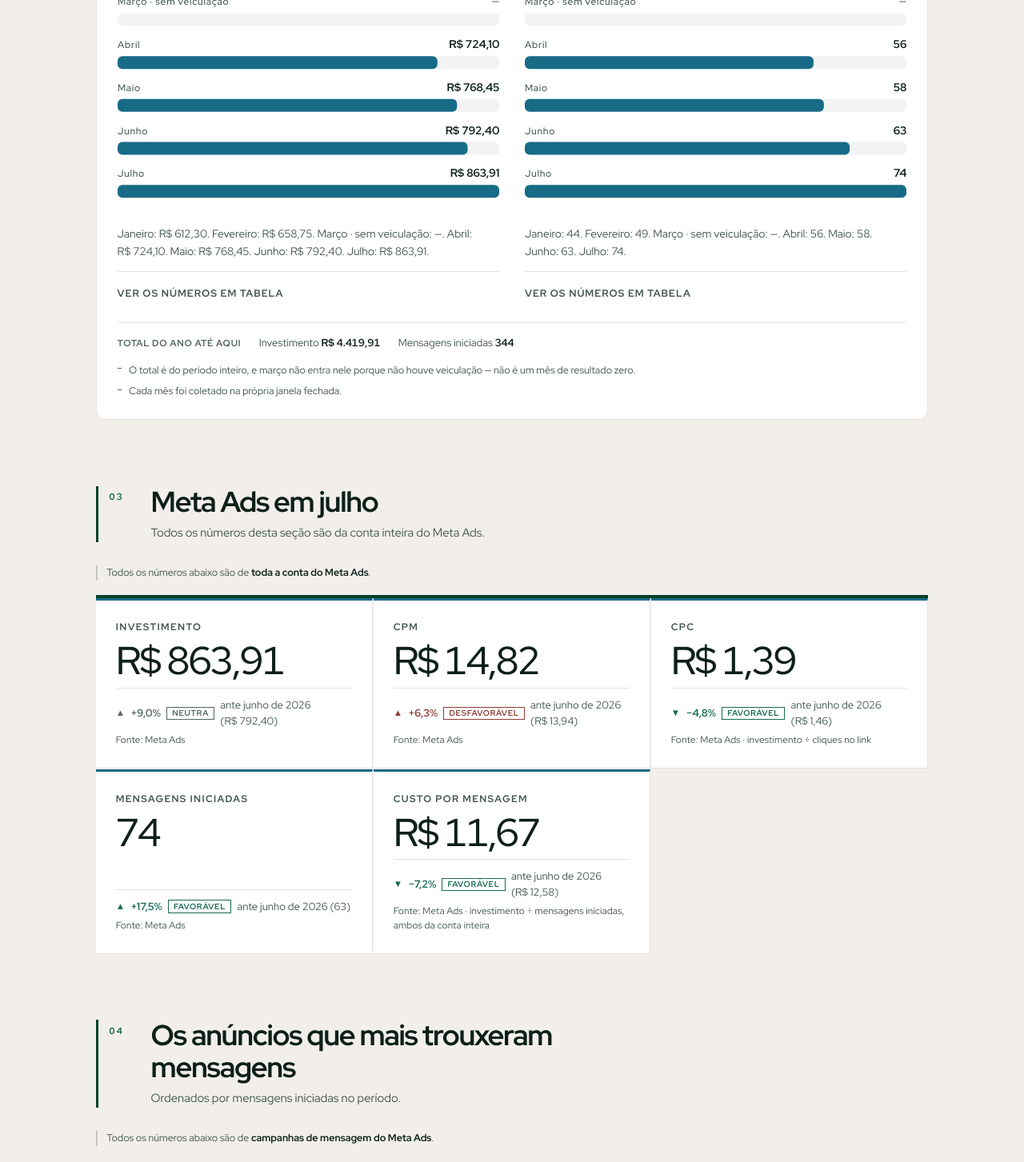
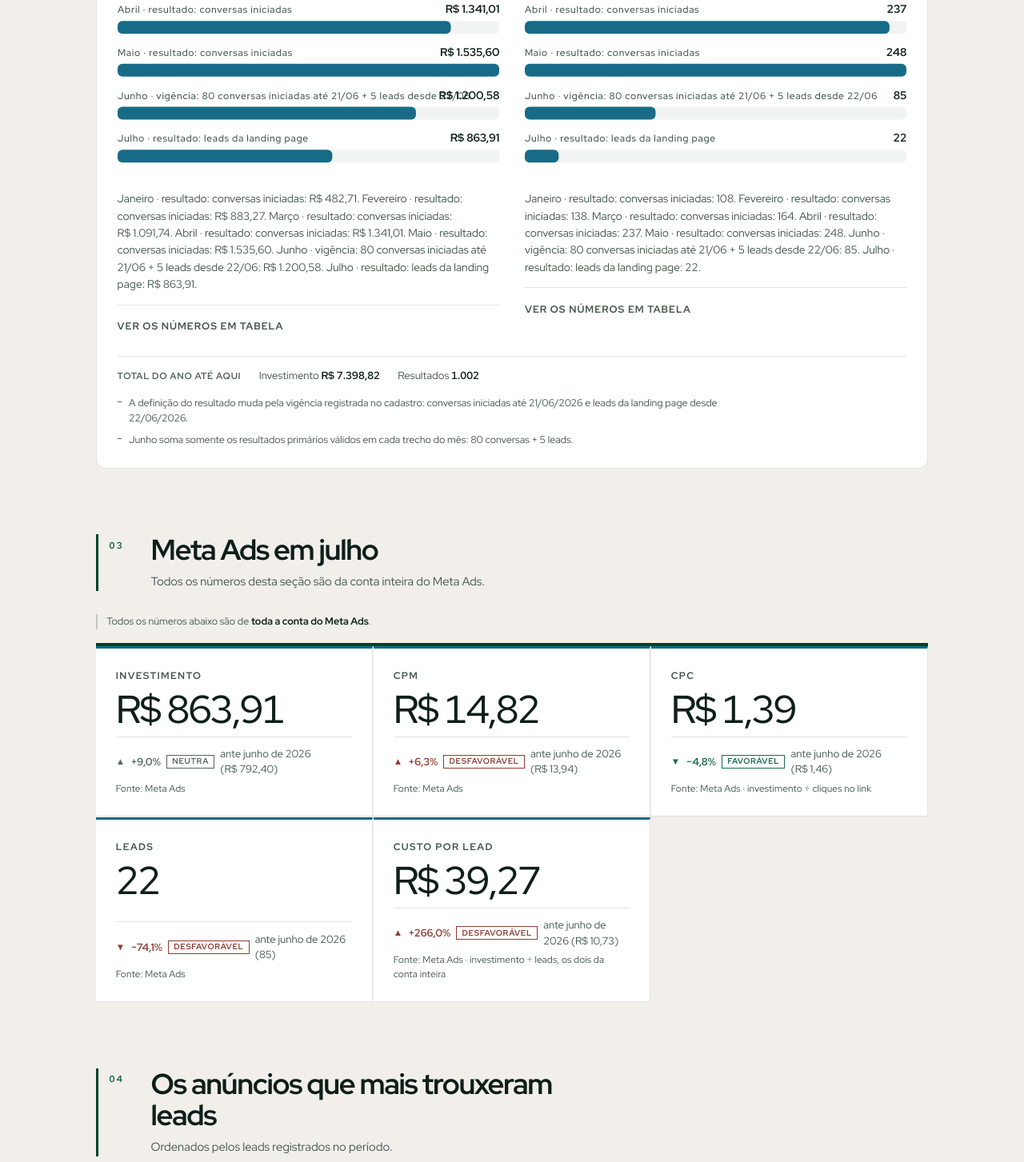
Before and after one commit to flacora-projetos/dacoraLP, a React (Vite) app: page /relatorios/demo/karyne in a window 1280 px wide. Shown: the part 1330-2783 px from the top of the page at 80% size. Built offline with nearby package versions, Linux system fonts and the light colour scheme.

Commit message:
fix: alinhar demo da Karyne à vigência governada

```diff
--- a/package.json
+++ b/package.json
@@ -5,6 +5,7 @@
   "type": "module",
   "scripts": {
     "dev": "tsx server.ts",
+    "prebuild": "npm run verifica:karyne-conversao",
     "build": "vite build && npm run build:ssr && npm run prerender && npm run sitemap && esbuild server.ts --bundle --platform=node --format=cjs --packages=external --sourcemap --outfile=dist/server.cjs",
     "build:ssr": "vite build --ssr src/entry-server.tsx --outDir dist-ssr --emptyOutDir",
     "prerender": "node scripts/prerender.mjs",
@@ -19,6 +20,7 @@
     "verifica:decisao": "tsx scripts/verifica-painel-decisao.mts",
     "verifica:envio": "tsx scripts/verifica-painel-envio.mts",
     "verifica:publico": "tsx scripts/verifica-relatorio-publico.mts",
+    "verifica:karyne-conversao": "tsx scripts/verifica-karyne-conversao-governada.mts",
     "verifica:refoco": "tsx scripts/verifica-painel-refoco.mts",
     "carrega:relatorio": "tsx scripts/carrega-relatorio.mts",
     "start": "node dist/server.cjs"
--- a/src/reports/fixtures/karyne-montada-2026-07.ts
+++ b/src/reports/fixtures/karyne-montada-2026-07.ts
@@ -67,9 +67,10 @@
  * aparece **acima** da tabela de propósito: quem lê números lê as notas depois,
  * se ler. Um aviso embaixo chegaria tarde, com a coluna já somada.
  *
- * O lead da Karyne é `messaging_conversation_started_7d`, definido por gente
- * no cadastro. **Não** é o `instagram_profile_visits` que o conector escolhe
- * sozinho quando ninguém diz qual evento conta.
+ * O resultado da Karyne é resolvido pela definição vigente no cadastro.
+ * Até 21/06/2026 a Meta media conversas iniciadas; desde 22/06/2026 a landing
+ * page usa `offsite_conversion.fb_pixel_custom`. No Google, a ação também muda
+ * por vigência. A definição nova nunca é retroagida para meses anteriores.
  */
 
 import type { CompetenciaDisponivel, Serie, Valor } from '../snapshot';
@@ -158,24 +159,24 @@ const faixaMeta: FaixaIndicadores = {
       comparativo: contraJunho(1.46, -0.0479),
     },
     {
-      id: 'meta_mensagens',
-      rotulo: 'Mensagens iniciadas',
-      glossarioId: 'mensagens',
+      id: 'meta_resultado',
+      rotulo: 'Leads',
+      glossarioId: 'conversoes',
       unidade: 'inteiro',
-      valor: ok(74),
+      valor: ok(22),
       origem: daMeta(),
       direcaoFavoravel: 'alta',
-      comparativo: contraJunho(63, 0.1746),
+      comparativo: contraJunho(85, -0.741176),
     },
     {
-      id: 'meta_custo_mensagem',
-      rotulo: 'Custo por mensagem',
-      glossarioId: 'custo_por_mensagem',
+      id: 'meta_custo_resultado',
+      rotulo: 'Custo por lead',
+      glossarioId: 'custo_por_conversao',
       unidade: 'brl',
-      valor: ok(11.67),
-      origem: calculadoMeta('investimento ÷ mensagens iniciadas, ambos da conta inteira'),
+      valor: ok(39.27),
+      origem: calculadoMeta('investimento ÷ leads, os dois da conta inteira'),
       direcaoFavoravel: 'baixa',
-      comparativo: contraJunho(12.58, -0.0723),
+      comparativo: contraJunho(10.73, 2.659832),
     },
   ],
 };
@@ -220,23 +221,23 @@ const faixaGoogle: FaixaIndicadores = {
     },
     {
       id: 'google_conversoes',
-      rotulo: 'Conversões',
+      rotulo: 'Leads',
       glossarioId: 'conversoes',
       unidade: 'inteiro',
-      valor: ok(21),
+      valor: ok(16),
       origem: doGoogle(),
       direcaoFavoravel: 'alta',
-      comparativo: contraJunho(18, 0.1667),
+      comparativo: contraJunho(36, -0.555556),
     },
     {
       id: 'google_custo_conversao',
-      rotulo: 'Custo por conversão',
+      rotulo: 'Custo por lead',
       glossarioId: 'custo_por_conversao',
       unidade: 'brl',
-      valor: ok(47.67),
-      origem: calculadoGoogle('investimento ÷ conversões'),
+      valor: ok(62.56),
+      origem: calculadoGoogle('investimento ÷ leads da ação vigente no cadastro'),
       direcaoFavoravel: 'baixa',
-      comparativo: contraJunho(52.68, -0.0951),
+      comparativo: contraJunho(20.08, 2.115538),
     },
   ],
 };
@@ -259,31 +260,24 @@ const evolucaoMeta: EvolucaoMensal = {
   plataforma: 'meta',
   colunas: [
     { id: 'custo', rotulo: 'Investimento', unidade: 'brl' },
-    { id: 'mensagens', rotulo: 'Mensagens iniciadas', unidade: 'inteiro' },
+    { id: 'resultado', rotulo: 'Resultados', unidade: 'inteiro' },
   ],
   meses: [
-    { competencia: '2026-01', valores: { custo: ok(612.3), mensagens: ok(44) } },
-    { competencia: '2026-02', valores: { custo: ok(658.75), mensagens: ok(49) } },
-    {
-      competencia: '2026-03',
-      valores: {
-        custo: { estado: 'nao_aplicavel', motivo: 'sem veiculação no mês' },
-        mensagens: { estado: 'nao_aplicavel', motivo: 'sem veiculação no mês' },
-      },
-      observacao: 'sem veiculação',
-    },
-    { competencia: '2026-04', valores: { custo: ok(724.1), mensagens: ok(56) } },
-    { competencia: '2026-05', valores: { custo: ok(768.45), mensagens: ok(58) } },
-    { competencia: '2026-06', valores: { custo: ok(792.4), mensagens: ok(63) } },
-    { competencia: '2026-07', valores: { custo: ok(863.91), mensagens: ok(74) } },
+    { competencia: '2026-01', valores: { custo: ok(482.71), resultado: ok(108) }, observacao: 'resultado: conversas iniciadas' },
+    { competencia: '2026-02', valores: { custo: ok(883.27), resultado: ok(138) }, observacao: 'resultado: conversas iniciadas' },
+    { competencia: '2026-03', valores: { custo: ok(1091.74), resultado: ok(164) }, observacao: 'resultado: conversas iniciadas' },
+    { competencia: '2026-04', valores: { custo: ok(1341.01), resultado: ok(237) }, observacao: 'resultado: conversas iniciadas' },
+    { competencia: '2026-05', valores: { custo: ok(1535.6), resultado: ok(248) }, observacao: 'resultado: conversas iniciadas' },
+    { competencia: '2026-06', valores: { custo: ok(1200.58), resultado: ok(85) }, observacao: 'vigência: 80 conversas iniciadas até 21/06 + 5 leads desde 22/06' },
+    { competencia: '2026-07', valores: { custo: ok(863.91), resultado: ok(22) }, observacao: 'resultado: leads da landing page' },
   ],
   total: {
     rotulo: 'Total do ano até aqui',
-    valores: { custo: ok(4419.91), mensagens: ok(344) },
+    valores: { custo: ok(7398.82), resultado: ok(1002) },
   },
   definicoes: [
-    'O total é do período inteiro, e março não entra nele porque não houve veiculação — não é um mês de resultado zero.',
-    'Cada mês foi coletado na própria janela fechada.',
+    'A definição do resultado muda pela vigência registrada no cadastro: conversas iniciadas até 21/06/2026 e leads da landing page desde 22/06/2026.',
+    'Junho soma somente os resultados primários válidos em cada trecho do mês: 80 conversas + 5 leads.',
   ],
 };
 
@@ -292,25 +286,26 @@ const evolucaoGoogle: EvolucaoMensal = {
   plataforma: 'google',
   colunas: [
     { id: 'custo', rotulo: 'Investimento', unidade: 'brl' },
-    { id: 'conversoes', rotulo: 'Conversões', unidade: 'inteiro' },
+    { id: 'conversoes', rotulo: 'Resultados', unidade: 'inteiro' },
   ],
   meses: [
-    { competencia: '2026-01', valores: { custo: ok(742.6), conversoes: ok(12) } },
-    { competencia: '2026-02', valores: { custo: ok(806.35), conversoes: ok(14) } },
-    { competencia: '2026-03', valores: { custo: ok(838.9), conversoes: ok(13) } },
-    { competencia: '2026-04', valores: { custo: ok(901.25), conversoes: ok(16) } },
-    { competencia: '2026-05', valores: { custo: ok(922.7), conversoes: ok(15) } },
-    { competencia: '2026-06', valores: { custo: ok(948.15), conversoes: ok(18) } },
-    { competencia: '2026-07', valores: { custo: ok(1000.98), conversoes: ok(21) } },
+    { competencia: '2026-01', valores: { custo: ok(486.85), conversoes: ok(30) }, observacao: 'resultado: Contato WhatsApp' },
+    { competencia: '2026-02', valores: { custo: ok(710.73), conversoes: ok(33) }, observacao: 'resultado: Contato WhatsApp' },
+    { competencia: '2026-03', valores: { custo: ok(608.23), conversoes: ok(35) }, observacao: 'resultado: Contato WhatsApp' },
+    { competencia: '2026-04', valores: { custo: ok(608.08), conversoes: ok(39) }, observacao: 'resultado: Contato WhatsApp' },
+    { competencia: '2026-05', valores: { custo: ok(607.76), conversoes: ok(28) }, observacao: 'resultado: Contato WhatsApp' },
+    { competencia: '2026-06', valores: { custo: ok(722.77), conversoes: ok(36) }, observacao: 'vigência: 30 Contato WhatsApp + 6 Whatsapp LP de Leads' },
+    { competencia: '2026-07', valores: { custo: ok(1000.98), conversoes: ok(16) }, observacao: 'resultado: Whatsapp LP de Leads' },
   ],
   total: {
     rotulo: 'Total do ano até aqui',
-    valores: { custo: ok(6160.93), conversoes: ok(109) },
+    valores: { custo: ok(4745.4), conversoes: ok(217) },
   },
-  definicoes: ['Cada mês foi coletado na própria janela fechada.'],
+  definicoes: [
+    'A definição do resultado muda pela vigência registrada no cadastro; a ação antiga não é reaplicada depois da troca e a nova não é retroagida.',
+    'Junho soma as duas ações apenas nos trechos em que cada uma estava vigente.',
+  ],
 };
-
-/* ------------------------------------------------------------------ */
 /* B4 — ranking de criativos da Meta                                   */
 /* ------------------------------------------------------------------ */
 
@@ -326,57 +321,13 @@ const evolucaoGoogle: EvolucaoMensal = {
  */
 const rankingMeta: RankingCriativos = {
   id: 'ranking_meta',
-  escopo: { tipo: 'plataforma', rotulo: 'campanhas de mensagem do Meta Ads' },
-  ordenadoPor: 'mensagens iniciadas',
+  escopo: { tipo: 'plataforma', rotulo: 'campanhas de leads do Meta Ads' },
+  ordenadoPor: 'leads',
   criativos: [
-    {
-      id: 'cr_01',
-      nome: 'Carrossel — Antes e depois',
-      miniatura: null,
-      motivoSemMiniatura: 'a imagem deste anúncio não foi guardada nesta demonstração',
-      numeros: [{ rotulo: 'Mensagens', valor: ok(31), unidade: 'inteiro' }],
-      situacao: { situacao: 'ativa', lidaEm: '2026-08-01T07:05:00-03:00' },
-    },
-    {
-      id: 'cr_02',
-      nome: 'Vídeo — Depoimento da paciente',
-      miniatura: null,
-      motivoSemMiniatura: 'a imagem deste anúncio não foi guardada nesta demonstração',
-      numeros: [{ rotulo: 'Mensagens', valor: ok(24), unidade: 'inteiro' }],
-      situacao: { situacao: 'ativa', lidaEm: '2026-08-01T07:05:00-03:00' },
-    },
-    {
-      id: 'cr_03',
-      nome: 'Estático — Agenda de agosto',
-      miniatura: null,
-      motivoSemMiniatura: 'este anúncio foi encerrado antes da geração do relatório',
-      numeros: [{ rotulo: 'Mensagens', valor: ok(19), unidade: 'inteiro' }],
-      /**
-       * Situação datada, e a data importa: este anúncio rodou julho inteiro e
-       * foi pausado em agosto. Sem a data, "Pausado" num relatório sobre julho
-       * faria o cliente concluir que ele não rodou.
-       */
-      situacao: { situacao: 'pausada', lidaEm: '2026-08-01T07:05:00-03:00' },
-    },
-    {
-      id: 'cr_04',
-      nome: 'Estático — Localização do consultório',
-      miniatura: null,
-      motivoSemMiniatura: 'a imagem deste anúncio não foi guardada nesta demonstração',
-      numeros: [
-        {
-          rotulo: 'Mensagens',
-          /**
-           * Criativo que rodou e não trouxe mensagem: zero é medição de
-           * verdade aqui, e é diferente de ausência. Ele aparece com o zero, e
-           * não sumindo da lista.
-           */
-          valor: ok(0),
-          unidade: 'inteiro',
-        },
-      ],
-      situacao: { situacao: 'ativa', lidaEm: '2026-08-01T07:05:00-03:00' },
-    },
+    { id: 'cr_01', nome: 'Carrossel — Antes e depois', miniatura: null, motivoSemMiniatura: 'a imagem deste anúncio não foi guardada nesta demonstração', numeros: [{ rotulo: 'Leads', valor: ok(7), unidade: 'inteiro' }], situacao: { situacao: 'ativa', lidaEm: '2026-08-01T07:05:00-03:00' } },
+    { id: 'cr_02', nome: 'Vídeo — Depoimento da paciente', miniatura: null, motivoSemMiniatura: 'a imagem deste anúncio não foi guardada nesta demonstração', numeros: [{ rotulo: 'Leads', valor: ok(6), unidade: 'inteiro' }], situacao: { situacao: 'ativa', lidaEm: '2026-08-01T07:05:00-03:00' } },
+    { id: 'cr_03', nome: 'Estático — Agenda de agosto', miniatura: null, motivoSemMiniatura: 'este anúncio foi encerrado antes da geração do relatório', numeros: [{ rotulo: 'Leads', valor: ok(5), unidade: 'inteiro' }], situacao: { situacao: 'pausada', lidaEm: '2026-08-01T07:05:00-03:00' } },
+    { id: 'cr_04', nome: 'Estático — Localização do consultório', miniatura: null, motivoSemMiniatura: 'a imagem deste anúncio não foi guardada nesta demonstração', numeros: [{ rotulo: 'Leads', valor: ok(4), unidade: 'inteiro' }], situacao: { situacao: 'ativa', lidaEm: '2026-08-01T07:05:00-03:00' } },
   ],
 };
 
@@ -807,7 +758,7 @@ export const karyneMontada202607: SnapshotMontado = {
       id: 'evolucao-meta',
       titulo: 'Meta Ads — o ano até aqui',
       apoio:
-        'Investimento e mensagens, mês a mês. Cada métrica tem o painel dela, com escala própria: sobrepor as duas num gráfico só faria parecer que uma explica a outra.',
+        'Investimento e resultados, mês a mês. Cada mês usa a definição que estava vigente naquele período.',
       evolucao: 'evolucao_meta_2026',
       apresentacao: 'grafico',
     },
@@ -822,8 +773,8 @@ export const karyneMontada202607: SnapshotMontado = {
     {
       bloco: 'B4',
       id: 'criativos-meta',
-      titulo: 'Os anúncios que mais trouxeram mensagens',
-      apoio: 'Ordenados por mensagens iniciadas no período.',
+      titulo: 'Os anúncios que mais trouxeram leads',
+      apoio: 'Ordenados pelos leads registrados no período.',
       ranking: 'ranking_meta',
     },
     {
@@ -883,8 +834,8 @@ export const karyneMontada202607: SnapshotMontado = {
         'investimento',
         'cpm',
         'cpc',
-        'mensagens',
-        'custo_por_mensagem',
+        'conversoes',
+        'custo_por_conversao',
         'cliques',
         'ctr',
         'conversoes',
@@ -913,13 +864,13 @@ export const karyneMontada202607: SnapshotMontado = {
     resumoExecutivo: [
       {
         texto:
-          'Julho somou R$ 1.864,89 investidos nas duas plataformas: R$ 863,91 no Meta, que trouxe 74 conversas iniciadas, e R$ 1.000,98 no Google, que registrou 21 conversões.',
-        sustentadaPor: ['meta_investimento', 'meta_mensagens', 'google_investimento', 'google_conversoes'],
+          'Julho somou R$ 1.864,89 investidos nas duas plataformas: R$ 863,91 no Meta, que trouxe 22 leads, e R$ 1.000,98 no Google, que registrou 16 leads.',
+        sustentadaPor: ['meta_investimento', 'meta_resultado', 'google_investimento', 'google_conversoes'],
       },
       {
         texto:
-          'O custo por mensagem do Meta caiu de R$ 12,58 para R$ 11,67, e o custo por conversão do Google caiu de R$ 52,68 para R$ 47,67.',
-        sustentadaPor: ['meta_custo_mensagem', 'google_custo_conversao'],
+          'O mês fechou com custo por lead de R$ 39,27 no Meta e R$ 62,56 no Google.',
+        sustentadaPor: ['meta_custo_resultado', 'google_custo_conversao'],
       },
       {
         texto:
@@ -930,13 +881,13 @@ export const karyneMontada202607: SnapshotMontado = {
     destaques: [
       {
         texto:
-          'Julho foi o mês de maior volume do ano nas duas plataformas: 74 mensagens no Meta e 21 conversões no Google.',
+          'Em julho, a conversão vigente foi lead nas duas plataformas: 22 no Meta e 16 no Google.',
         sustentadaPor: ['evolucao_meta_2026', 'evolucao_google_2026'],
       },
       {
         texto:
-          'Os dois custos por resultado caíram em relação a junho, enquanto o investimento subiu nas duas contas.',
-        sustentadaPor: ['meta_custo_mensagem', 'google_custo_conversao'],
+          'A comparação com junho exige contexto: naquele mês a forma de medir o resultado mudou no dia 22. Até então, parte das conversões vinha de conversas iniciadas diretamente no WhatsApp; depois disso, passaram a contar os leads que chegam pela landing page, após uma etapa maior de qualificação. Por isso, a queda no volume e o aumento do custo por lead não representam, sozinhos, piora de desempenho — julho já reflete um critério mais restrito e leads mais quentes.',
+        sustentadaPor: ['meta_resultado', 'meta_custo_resultado', 'google_conversoes', 'google_custo_conversao', 'evolucao_meta_2026', 'evolucao_google_2026'],
       },
     ],
     atencao: [
```
Also changed, not shown: scripts/verifica-karyne-conversao-governada.mts (added), 1 other file (tests, documents, lock files or other folders).
